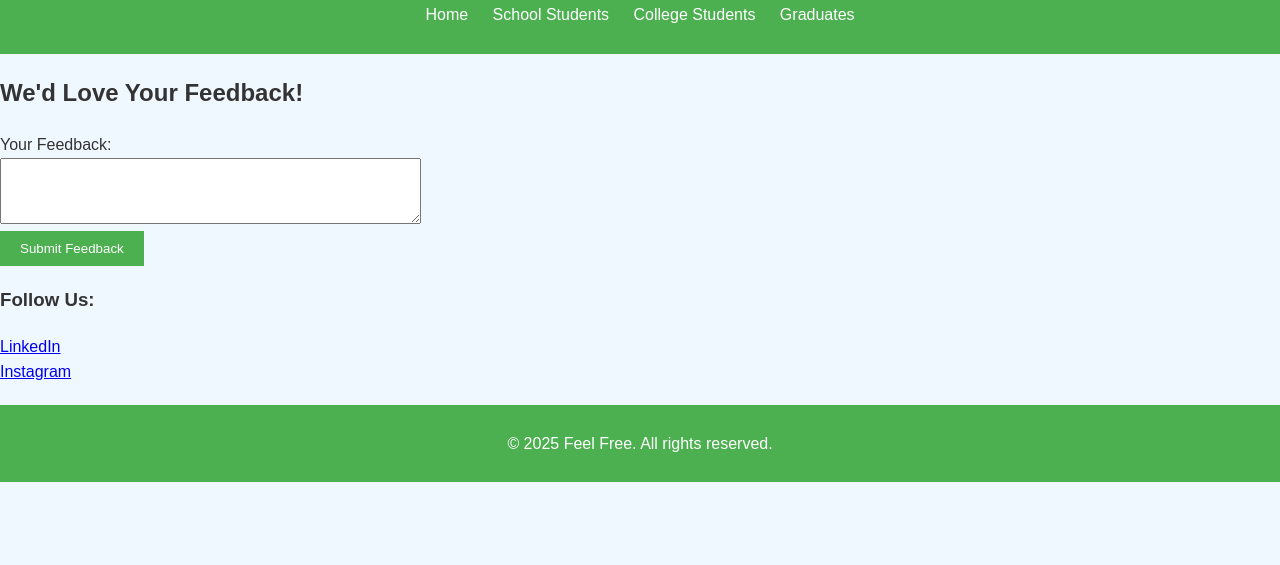
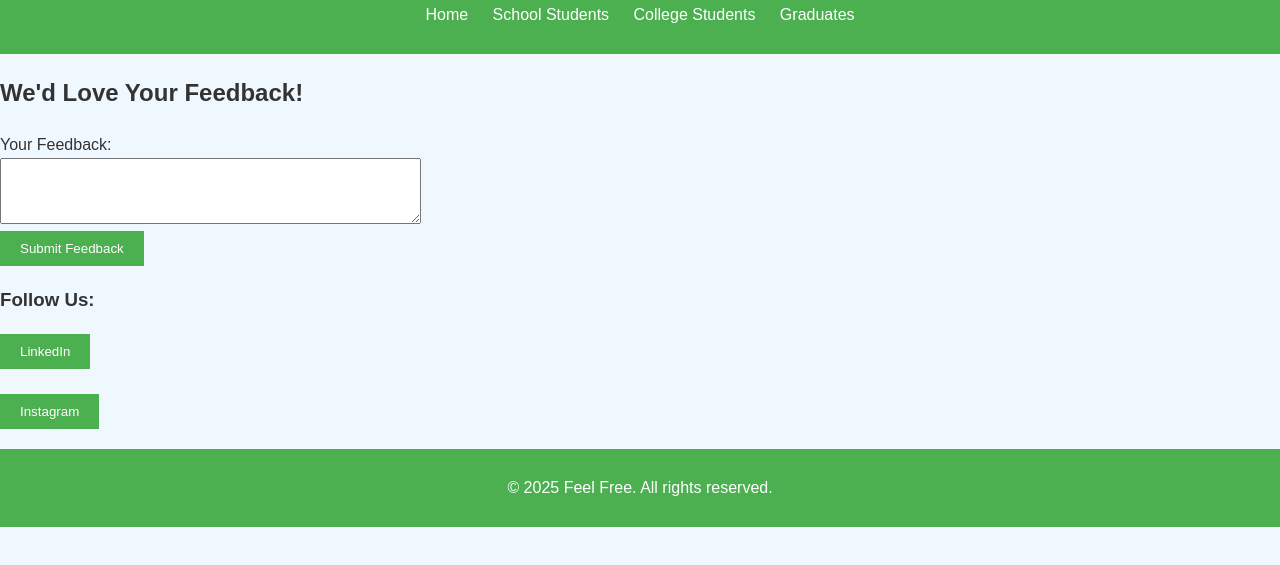
Before and after one commit to feelfreewebsite/feelfreewebsite, a plain HTML site: page feedback.html in a window 1280 px wide. Shown: the part 75-640 px from the top of the page. Drawn offline with Linux system fonts and the light colour scheme.

Commit message:
Update feedback.html

```diff
--- a/feedback.html
+++ b/feedback.html
@@ -26,8 +26,8 @@
             <button type="submit">Submit Feedback</button>
         </form>
         <h3>Follow Us:</h3>
-        <a href="https://www.linkedin.com">LinkedIn</a> <br>
-        <a href="https://www.instagram.com">Instagram</a>
+        <a href="https://www.linkedin.com"><button>LinkedIn</button></a><br>
+       <br><a href="https://www.instagram.com"><button>Instagram</button></a>
 
     </main>
     <footer>
```
